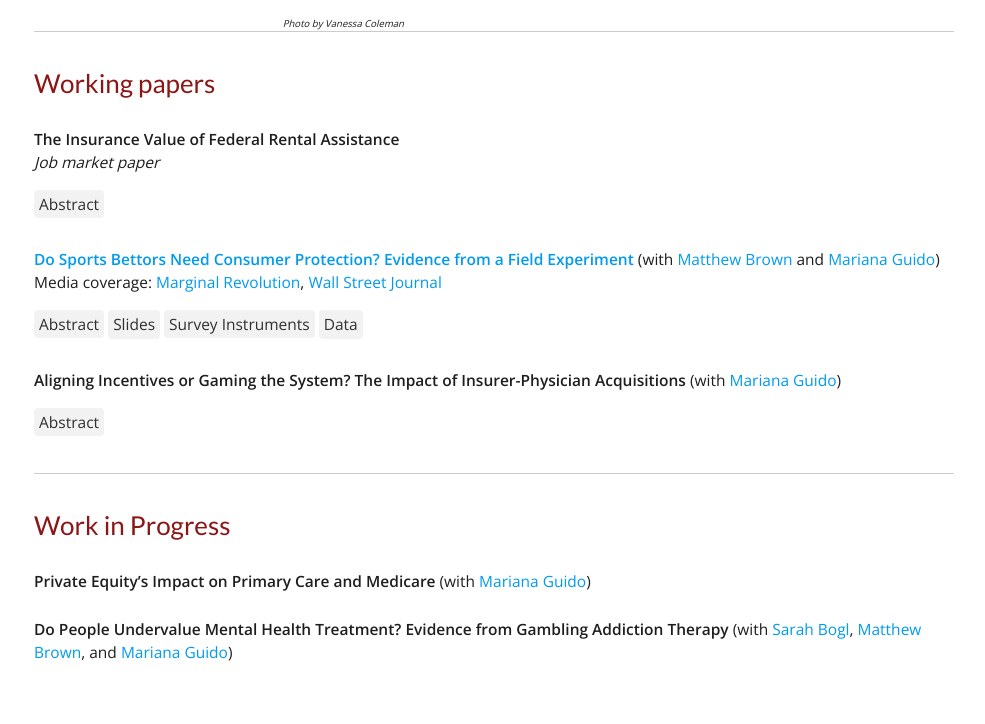
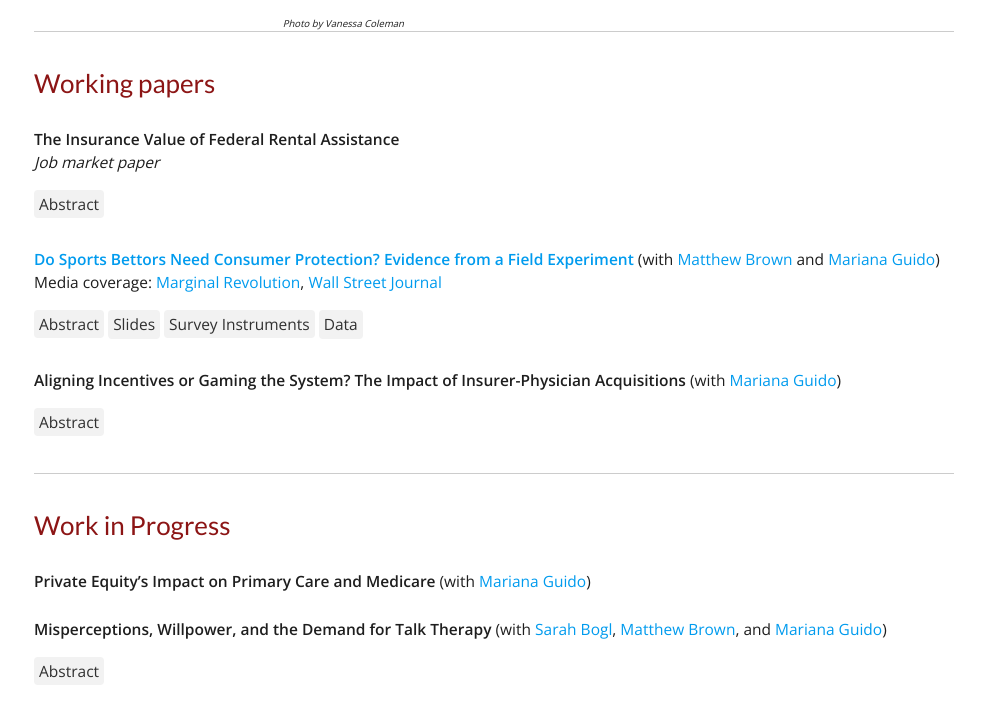
Before and after one commit to nickgrasley/nickgrasley.github.io, a plain HTML site: page index.html in a window 1280 px wide. Shown: the part 536-1260 px from the top of the page, without its empty margins (146-1131 px from the left). Drawn offline with nearby package versions, Linux system fonts and the light colour scheme.

```diff
--- a/index.html
+++ b/index.html
@@ -161,8 +161,16 @@
 
         <p><b>Private Equity’s Impact on Primary Care and Medicare</b> (with <a href="https://marianaguido.github.io/">Mariana Guido</a>)
 
-        <p><b>Do People Undervalue Mental Health Treatment? Evidence from Gambling Addiction Therapy</b>
+        <p><b>Misperceptions, Willpower, and the Demand for Talk Therapy</b>
         (with <a href="mailto:nmahoney@stanford.edu">Sarah Bogl</a>, <a href="https://mattbrownecon.github.io/">Matthew Brown</a>, and <a href="https://marianaguido.github.io/">Mariana Guido</a>)
+
+          <div class="buttonbar">
+            <button class="button" onclick="myFunction(&quot;abs_jmp&quot;)">Abstract</button>
+          </div>
+
+          <div class="popup" id="abs_jmp" style="display:none;">
+            Many people with mental health problems do not seek treatment despite evidence that therapy can improve well-being. Working with a provider of gambling addiction therapy, we conduct a field experiment to measure how behavioral biases impact therapy demand and what interventions may overcome them. We consider two behavioral biases: misperceptions and willpower problems. To study misperceptions, we measure how participants’ perceptions of therapy change after attending a session. To study willpower issues, we measure participants’ willingness to pay for a commitment device to attend therapy. Lastly, we evaluate the effectiveness of two scalable interventions--financial incentives and text message encouragements--at increasing therapy takeup.
+            </div>
 
         <!-- <hr><h2>Publications</h2>
         <div class="text"> -->
```
Also changed, not shown: 1 other file.
